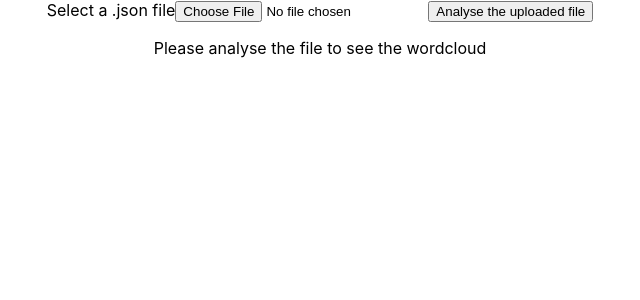
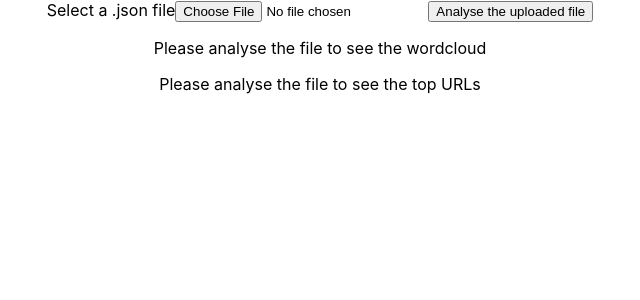
Before and after one commit to NiekRottier/Data-reviewer, a React (Create React App) app: page / in a window 1280 px wide. Shown: the top 300 px of the page, without its empty margins (320-960 px from the left). Built offline with nearby package versions, Linux system fonts and the light colour scheme.

Commit message:
Added a top 20 display for most visited URLs

```diff
--- a/src/App.jsx
+++ b/src/App.jsx
@@ -3,6 +3,7 @@ import './styles/App.scss';
 
 import MoxyTA from 'moxy-ta';
 import { TagCloud } from 'react-tagcloud'
+// import { analyze } from 'text-analysis'
 
 function App() {
   const [uploadedFile, setUploadedFile] = useState()
@@ -12,22 +13,29 @@ function App() {
   const [jsonValues, setJsonValues] = useState([])
 
   const [TA, setTA] = useState()
+  const [duplicateStrings, setDuplicateStrings] = useState({})
   const [TagCloudHTML, setTagCloudHTML] = useState(<p>Please analyse the file to see the wordcloud</p>)
+  const [topURLs, setTopURLs] = useState(<p>Please analyse the file to see the top URLs</p>)
 
   function handleChange(event) {
-    console.log('Uploading file...')
-
     setUploadedFile(event.target.files[0]);
 		setIsFileUploaded(true);
-    console.log(event.target.files[0]);
 
     console.log('File has been uploaded.')
   }
 
+  // Check if an object is empty
+  function isEmptyObject(obj) {
+    if (obj && Object.keys(obj).length === 0 && Object.getPrototypeOf(obj) === Object.prototype) {
+        return true
+    } else {
+        return false
+    }
+}
+
+  // Get the content from the file and put it in the FileJson state
   function readJsonFile() {
     if (isFileUploaded) {
-      console.log('Reading the uploaded file...')
-
       const blob = new Blob([uploadedFile], {type:"application/json"});
 
       let reader = new FileReader()
@@ -43,13 +51,11 @@ function App() {
     }
   }
 
+  // Return the analysis (word/letter frequency) of the given text
   function textAnalysis(text) {
     if (typeof text === 'string') {
-      console.log('Analysing the text...')
-
       let ta = new MoxyTA(text)
       let result = ta.scan()
-      console.log(result)
 
       console.log('Text analysed.')
 
@@ -57,6 +63,21 @@ function App() {
     }
   }
 
+  // Sets DuplicateStrings state to an object with the duplicated strings with a frequency count
+  function checkDuplicatesInArray(array) {
+    const counts = {}
+
+    for (const num of array) {
+      // If the value is a string and a URL
+      if (typeof num === 'string' && num.startsWith('http')) {
+        counts[num] = counts[num] ? counts[num] + 1 : 1
+      }
+    }
+
+    setDuplicateStrings(counts)
+  }
+
+  // Put the top words in the TagCloud
   function createTagCloud(textData) {
     let tags = []
 
@@ -65,23 +86,13 @@ function App() {
       tags.push({ value: word.word, count: word.frequency*textData.totals.totalWords })
     });
 
-    console.log(tags);
-
     setTagCloudHTML(<TagCloud key={0} minSize={20} maxSize={100} tags={tags} />)
   }
 
+  // Extract all the Json values and put an array of them in the JsonValues state
   function extractJsonValues(json, values = [], i = 0) {
-    // console.log('iteration: '+i)
-
-    // All the found values
-    // console.log(values)
-
-    // What it will loop through next
-    // console.log(json)
-
     // Get the next values to loop through
     let newValues = Object.values(json)
-    // console.log(newValues);
 
     let finalLoop = true
 
@@ -95,38 +106,50 @@ function App() {
     })
 
     if (finalLoop) {
-      // console.log('Json values extracted.');
-      // console.log(values);
-
-      // Array to String
-      setJsonValues(values.join(" "))
+      setJsonValues(values)
     }
   }
 
   // Set the Json values when the file updates
   useEffect(() => {
     if (fileJson) {
-      console.log(fileJson)
-
-      console.log('Extracting json values...');
       extractJsonValues(fileJson)
+      console.log('Extracted JSON values...');
     }
   }, [fileJson])
 
   // Analyse the values when they update
   useEffect(() => {
     if (jsonValues) {
-      console.log(jsonValues)
+      checkDuplicatesInArray(jsonValues)
 
-      setTA(textAnalysis(jsonValues))
+      if (jsonValues.length > 0) {
+        setTA(textAnalysis(jsonValues.join(" ")))
+      }
     }
   }, [jsonValues])
+
+  // Fill topURLs when the duplicateStrings is updated
+  useEffect(() => {
+    // Check if duplicateStrings is filled
+    if (!isEmptyObject(duplicateStrings)) {
+      // Sort all the URLs based on their value (how many times they where opened)
+      let sortedList = Object.entries(duplicateStrings).sort((a,b) => b[1]-a[1])
+
+      let newTopURLs = []
+      // Put the top 20 most visited URLs in newTopURLs
+      for (let i = 0; i < 20; i++) {
+        let newItem = <p key={i}>{sortedList[i][0]} <br /> {sortedList[i][1]} times</p>
+        newTopURLs.push(newItem)
+      }
+
+      setTopURLs(newTopURLs)
+    }
+  }, [duplicateStrings])
 
   // Create a new Tag Cloud if the Text Analysis updates
   useEffect(() => {
     if (TA) {
-      console.log(TA)
-
       createTagCloud(TA)
     }
   }, [TA])
@@ -138,6 +161,7 @@ function App() {
       <button id="upload" onClick={readJsonFile}>Analyse the uploaded file</button>
 
       { TagCloudHTML }
+      { topURLs }
     </div>
   );
 }
```
